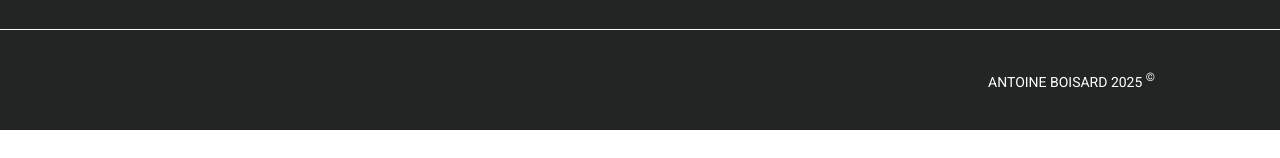
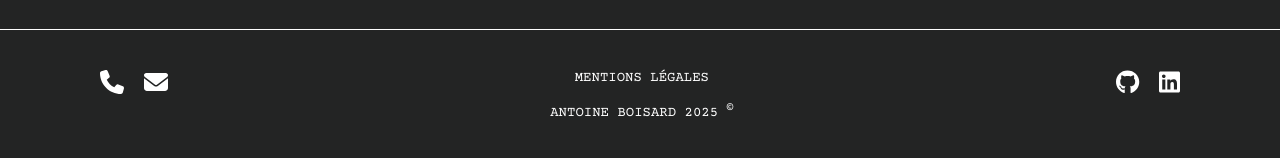
Before and after one commit to tituan/frontend-portfolio-boisard-2025, a Next.js app: page / in a window 1280 px wide. Shown: the part 5488-5646 px from the top of the page. Before the commit the page ends 5618 px from the top, so only its background shows below. Built offline with nearby package versions, Linux system fonts and the light colour scheme.

Commit message:
change footer

```diff
--- a/components/Footer.js
+++ b/components/Footer.js
@@ -1,23 +1,64 @@
+'use client';
+
+import { useState } from 'react';
+import Modal from 'react-modal';
+import { FontAwesomeIcon } from '@fortawesome/react-fontawesome';
+import { faGithub, faLinkedin } from '@fortawesome/free-brands-svg-icons';
+import { faEnvelope, faPhone } from '@fortawesome/free-solid-svg-icons';
+
 export default function Footer() {
+  const [modalIsOpen, setModalIsOpen] = useState(false);
+
   return (
     <footer className="footer">
-			<div className="footer__container">
-				<div className="footer__wrapper">
-					<a href="https://github.com/tituan" target="_blank" className="footer__wrapper__link"><i className="fa-brands fa-github"></i></a>
-					<a href="https://www.linkedin.com/in/antoine-boisard-216a0741/" className="footer__wrapper__link"><i className="fa-brands fa-linkedin" ></i></a>
-				</div>
-				<div className="footer__wrapper footer__wrapper--alt">
-					<a href="mailto:antoine.boisard8@gmail.com" className="footer__wrapper__link"><i className="fa-solid fa-envelope"></i></a>
-					<p className="footer__wrapper__link">
-					  <span className="footer__wrapper__link__text">Antoine Boisard 2025 <sup>&copy;</sup></span>
-					</p>
-					<span className="footer__wrapper__arrowTop goTop">
-						{/* <svg className="icon">
-							<use xlink:href="#icon-arrow-down"></use>
-						</svg> */}
-					</span>
-				</div>
-			</div>
-		</footer>
+      <div className="footer__container">
+
+        {/* Colonne 1 : Contact uniquement en icônes */}
+        <div className="footer__column">
+          <div className="footer__iconGroup">
+            <a href="tel:+33612345678" className="footer__icon">
+              <FontAwesomeIcon icon={faPhone} style={{ color: '#ffffff', fontSize: '24px' }} />
+            </a>
+            <a href="mailto:antoine.boisard8@gmail.com" className="footer__icon">
+              <FontAwesomeIcon icon={faEnvelope} style={{ color: '#ffffff', fontSize: '24px' }} />
+            </a>
+          </div>
+        </div>
+
+        {/* Colonne 2 : Mentions légales + copyright */}
+        <div className="footer__column">
+          <button className="footer__textLink" onClick={() => setModalIsOpen(true)}>
+            Mentions légales
+          </button>
+          <p className="footer__copyright">Antoine Boisard 2025 <sup>&copy;</sup></p>
+        </div>
+
+        {/* Colonne 3 : Réseaux sociaux */}
+        <div className="footer__column">
+          <div className="footer__iconGroup">
+            <a href="https://github.com/tituan" target="_blank" rel="noopener noreferrer" className="footer__icon">
+              <FontAwesomeIcon icon={faGithub} style={{ color: '#ffffff', fontSize: '24px' }} />
+            </a>
+            <a href="https://www.linkedin.com/in/antoine-boisard-216a0741/" target="_blank" rel="noopener noreferrer" className="footer__icon">
+              <FontAwesomeIcon icon={faLinkedin} style={{ color: '#ffffff', fontSize: '24px' }} />
+            </a>
+          </div>
+        </div>
+
+      </div>
+
+      {/* Modal */}
+      <Modal
+        isOpen={modalIsOpen}
+        onRequestClose={() => setModalIsOpen(false)}
+        className="footer__modal"
+        overlayClassName="footer__modal__overlay"
+        ariaHideApp={false}
+      >
+        <h2>Mentions légales</h2>
+        <p>Ici tu peux mettre le contenu de tes mentions légales…</p>
+        <button onClick={() => setModalIsOpen(false)}>Fermer</button>
+      </Modal>
+    </footer>
   );
 }
--- a/package.json
+++ b/package.json
@@ -11,11 +11,13 @@
   "dependencies": {
     "@fortawesome/fontawesome-svg-core": "^6.7.2",
     "@fortawesome/free-brands-svg-icons": "^6.7.2",
+    "@fortawesome/free-solid-svg-icons": "^6.7.2",
     "@fortawesome/react-fontawesome": "^0.2.2",
     "framer-motion": "^12.16.0",
     "next": "15.3.2",
     "react": "^19.0.0",
     "react-dom": "^19.0.0",
+    "react-modal": "^3.16.3",
     "react-slick": "^0.30.3",
     "sass": "^1.89.2",
     "slick-carousel": "^1.8.1"
--- a/styles/components/_footer.scss
+++ b/styles/components/_footer.scss
@@ -4,65 +4,90 @@
   background-color: $color-dark;
   padding: 30px 20px;
   border-top: 1px solid $color-white;
+
   @media only screen and (min-width: 850px) {
     padding: 40px 100px;
   }
+
   &__container {
     width: 100%;
     max-width: 1400px;
-    margin-left: auto;
-    margin-right: auto;
+    margin: 0 auto;
+    display: flex;
+    flex-direction: column;
+    gap: 30px;
+
     @media only screen and (min-width: 850px) {
-      display: flex;
+      flex-direction: row;
       justify-content: space-between;
+      align-items: flex-start;
     }
   }
-  &__wrapper {
+
+  &__column {
     display: flex;
     flex-direction: column;
     align-items: center;
-    width: 100%;
+    gap: 15px;
+
     @media only screen and (min-width: 850px) {
-      width: 50%;
-      flex-direction: row;
       align-items: center;
     }
-    &--alt {
-      @media only screen and (min-width: 850px) {
-        justify-content: flex-end;
   }
+
+  &__iconGroup {
+    display: flex;
+    flex-direction: row;
+    gap: 20px;
   }
-    &__arrowTop {
-      transform: rotate(180deg);
-      cursor: pointer;
-      transition: transform .5s;
-      svg {
-        position: relative;
-        fill: $color-white;
-        width: 15px;
-        height: 15px;
-        top: 2px;
-        transition: transform .5s;
+
+  &__icon {
+    color: $color-white;
+    text-decoration: none;
+    transition: opacity 0.3s;
+    &:hover { opacity: 0.7; }
   }
-      @media only screen and (min-width: 1025px) {
-        &:hover svg { transform: rotate(0) translate(0, 3px); }
-      }
-    }
-    &__link {
+
+  &__textLink {
+    background: none;
+    border: none;
+    color: $color-white;
+    text-transform: uppercase;
     font-family: $font-primary;
     font-size: .875rem;
-      margin-bottom: 15px;
+    cursor: pointer;
+    transition: opacity 0.3s;
+    text-align: center;
+    font-family: $font-secondary;
+
+    &:hover { opacity: 0.7; }
+  }
+
+  &__copyright {
+    font-family: $font-primary;
+    font-size: .875rem;
     color: $color-white;
+    margin: 0;
+    text-align: center;
+    text-transform: uppercase;
+    font-family: $font-secondary;
+  }
+
+  &__modal {
+    background-color: $color-white;
+    padding: 40px;
+    max-width: 600px;
+    margin: auto;
+    border-radius: 8px;
+    outline: none;
+
+    &__overlay {
+      position: fixed;
+      top: 0; left: 0; right: 0; bottom: 0;
+      background-color: rgba(0, 0, 0, 0.8);
       display: flex;
+      justify-content: center;
       align-items: center;
-      text-decoration: none;
-      text-transform: uppercase;
-      @media only screen and (min-width: 850px) {
-        margin-bottom: 0;
-        margin-right: 25px;
-        &:last-child { margin-right: 0; }
-      }
-      svg { width: 30px; height: 30px; }
     }
   }
 }
```
Also changed, not shown: 1 other file (tests, documents, lock files or other folders). Lines whose indentation alone changed are shown as unchanged.
